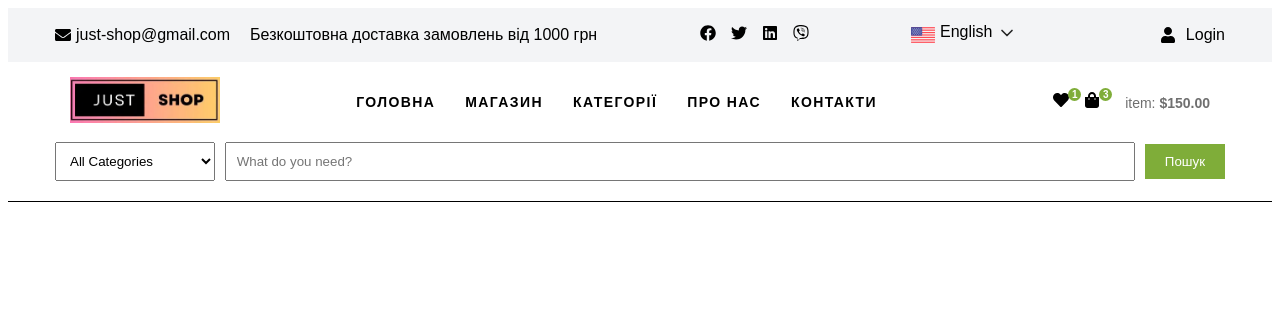
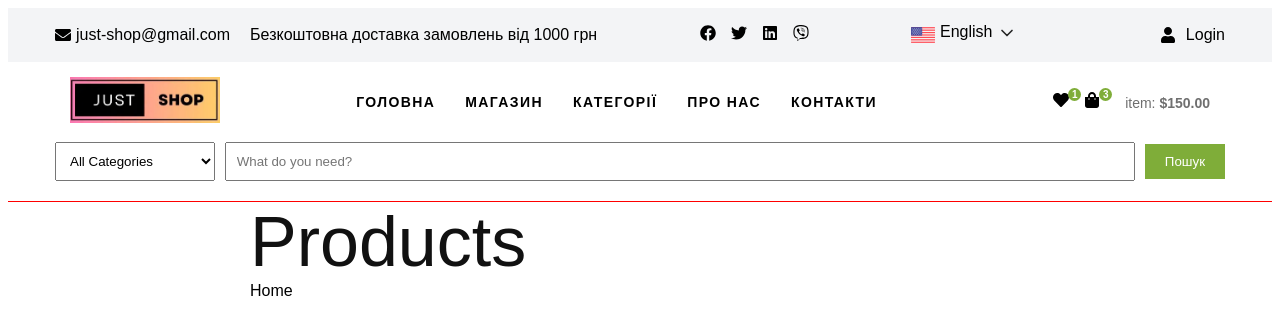
Before and after one commit to barkode/poster-shop-integration, a React (Create React App) app: page /poster-shop-integration/products in a window 1280 px wide. Shown: the top 334 px of the page. Built offline with nearby package versions, Linux system fonts and the light colour scheme.

Commit message:
added routes
a little change app

```diff
--- a/src/components/App.jsx
+++ b/src/components/App.jsx
@@ -4,13 +4,19 @@ import Home from 'pages/HomePage/Home';
 import Categories from 'pages/CategoriesPage/Categories';
 import Favorites from 'pages/FavoritesPage/Favorites';
 import Shopping from 'pages/ShoppingPage/Shopping';
+import Products from 'pages/ProductsPage/Products';
+import About from 'pages/AboutPage/About';
+import Contacts from 'pages/ContactsPage/Contacts';
 
 const App = () => {
   return (
     <Routes>
       <Route path="/" element={<Layout />}>
         <Route index element={<Home />} />
+        <Route path="/products" element={<Products />} />
         <Route path="/categories" element={<Categories />} />
+        <Route path="/about" element={<About/>} />
+        <Route path="/contact" element={<Contacts/>} />
         <Route path="/favorites" element={<Favorites />} />
         <Route path="/shopping-card" element={<Shopping />} />
         <Route path="*" />
--- a/src/components/Layout/Layout.styled.jsx
+++ b/src/components/Layout/Layout.styled.jsx
@@ -25,7 +25,7 @@ export const Container = styled.div`
 export const HeaderStyled = styled.header`
   border-bottom-width: 1px;
   border-bottom-style: solid;
-  border-bottom-color: var(--lines-background-color);
+  border-bottom-color: red;
 `;
 
 
--- /dev/null
+++ b/src/pages/AboutPage/About.jsx
@@ -0,0 +1,11 @@
+import React from 'react'
+
+const About = () => {
+  return (
+    <h1>
+        About Page
+    </h1>
+  )
+}
+
+export default About
--- a/src/pages/CategoriesPage/Categories.jsx
+++ b/src/pages/CategoriesPage/Categories.jsx
@@ -1,4 +1,4 @@
-import Hero from "components/Hero/Hero";
+// import Hero from "components/Hero/Hero";
 import { Helmet } from "react-helmet";
 
 const Categories = () => {
@@ -9,7 +9,7 @@ const Categories = () => {
         </Helmet>
         <div>
             <h1>Categories</h1>
-            <Hero />
+            {/* <Hero /> */}
         </div>
         </>
     );
--- /dev/null
+++ b/src/pages/ContactsPage/Contacts.jsx
@@ -0,0 +1,11 @@
+import React from 'react'
+
+const Contacts = () => {
+  return (
+    <h1>
+        Contacts Page
+    </h1>
+  )
+}
+
+export default Contacts;
--- a/src/pages/HomePage/Home.jsx
+++ b/src/pages/HomePage/Home.jsx
@@ -1,4 +1,4 @@
-import Hero from "components/Hero/Hero";
+// import Hero from "components/Hero/Hero";
 import { Helmet } from "react-helmet";
 
 const Home = () => {
@@ -9,7 +9,7 @@ const Home = () => {
         </Helmet>
         <div>
         <h1>Home page</h1>
-        <Hero />
+        {/* <Hero /> */}
         </div>
         </>
     );
--- /dev/null
+++ b/src/pages/ProductsPage/Products.jsx
@@ -0,0 +1,18 @@
+import { Helmet } from 'react-helmet';
+import { Link } from 'react-router-dom';
+
+const Products = () => {
+  return (
+    <>
+      <Helmet>
+        <title>Products</title>
+      </Helmet>
+      <div>
+        <h1>Products</h1>
+        <Link to="/">Home</Link>
+      </div>
+    </>
+  );
+};
+
+export default Products;
```
